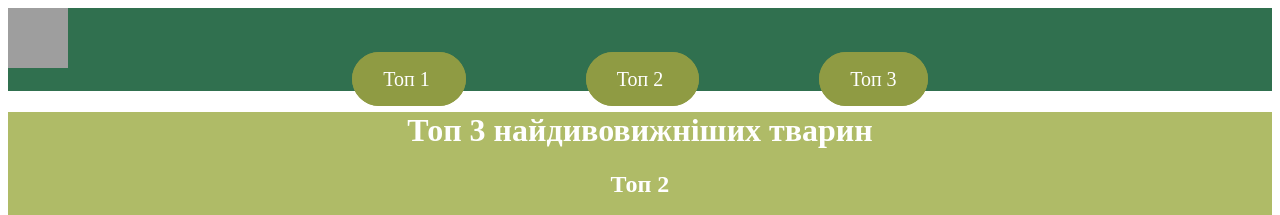
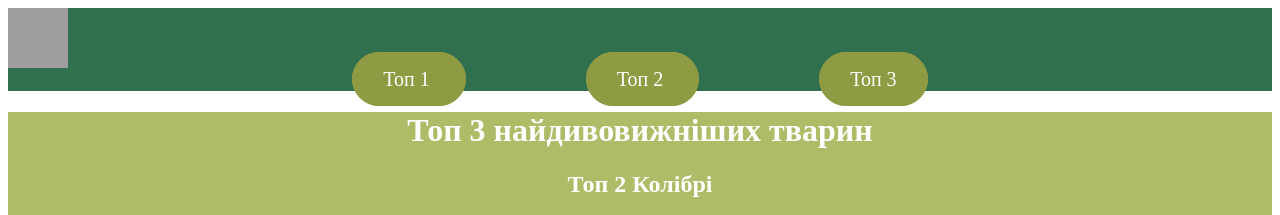
Before and after one commit to Logikasun/mykhailo2, a plain HTML site: page index.html in a window 1280 px wide. Shown: the top 215 px of the page. Drawn offline with Linux system fonts and the light colour scheme; grey boxes are pictures that could not be loaded.

Commit message:
Update index.html

```diff
--- a/index.html
+++ b/index.html
@@ -14,7 +14,7 @@
         </header>
         <main>
             <h1>Топ 3 найдивовижніших тварин</h1>
-            <h2>Топ 2 </h2>
+            <h2>Топ 2 Колібрі</h2>
             <div class="top_2_img">
 
             <img src="https://i.ytimg.com/vi/oFO8TYElfrk/mqdefault.jpg">
```
